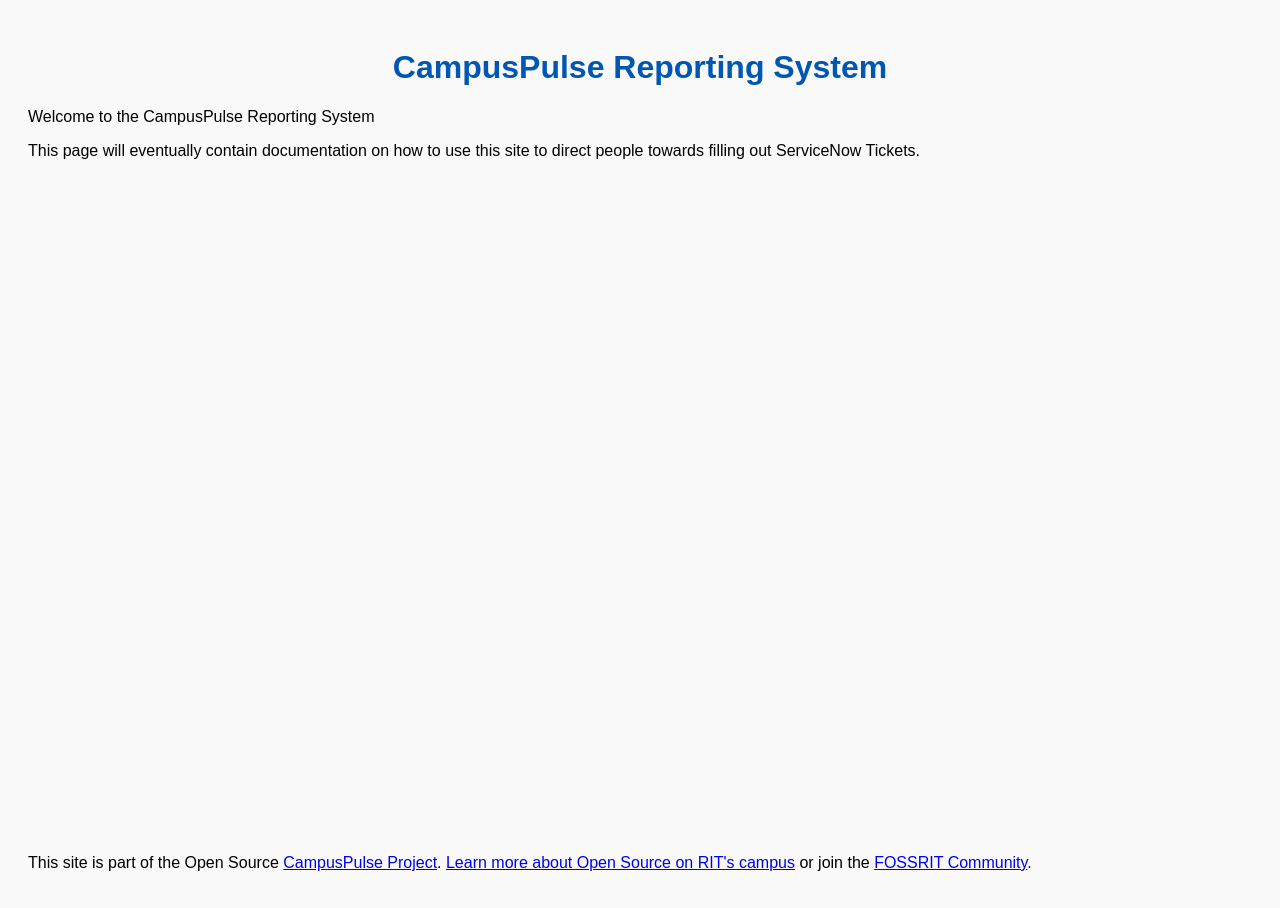
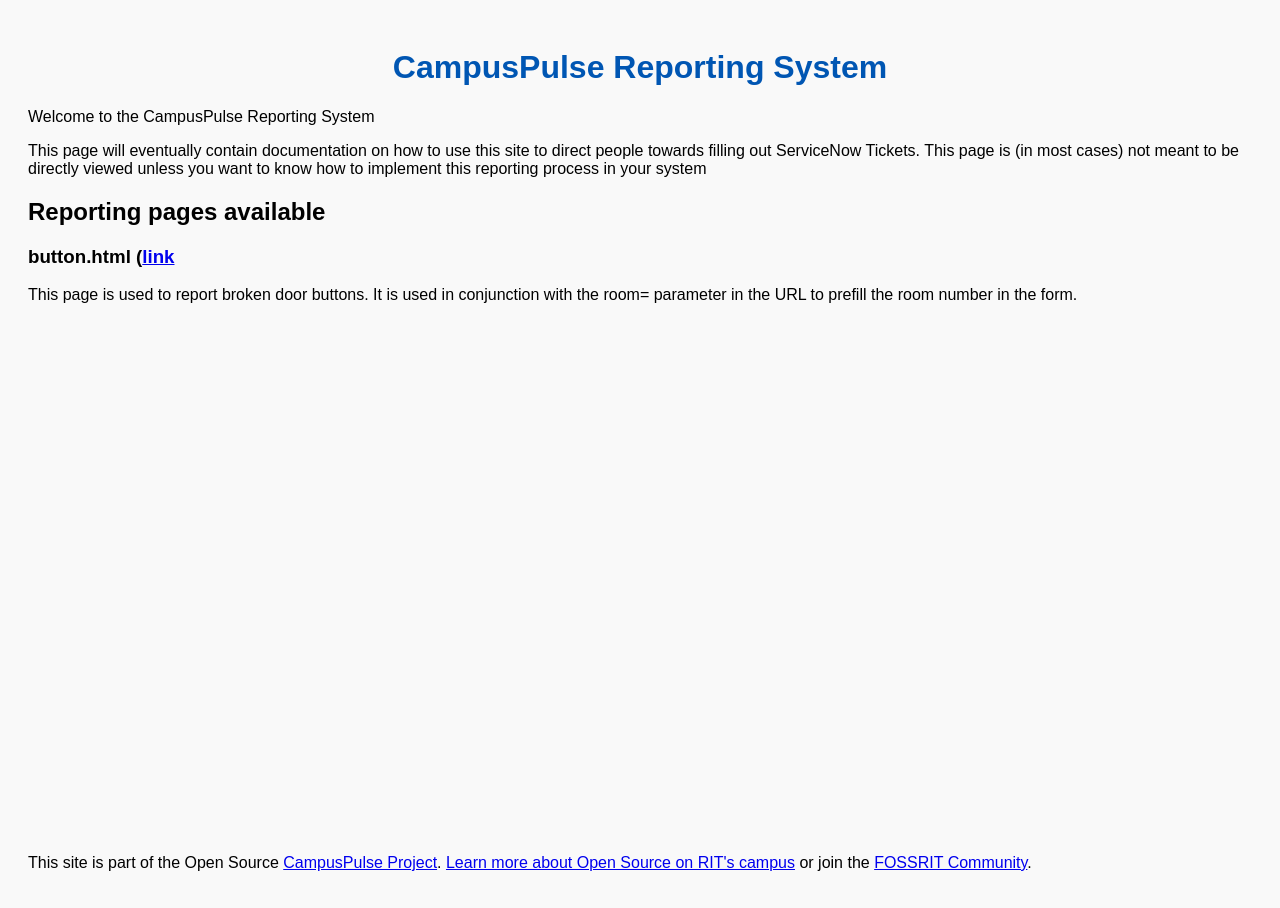
Before and after one commit to CampusPulse/suggest, a Jekyll site: the page built from index.html, in a window 1280 px wide. Built offline with Jekyll 4.4.1, drawn with Linux system fonts in a browser that asks for light colours.

Commit message:
update docs for button page

```diff
--- a/index.html
+++ b/index.html
@@ -5,4 +5,14 @@
 <h1>{{ page.title }}</h1>
 <p>Welcome to the CampusPulse Reporting System</p>
 
-<p>This page will eventually contain documentation on how to use this site to direct people towards filling out ServiceNow Tickets.</p>
+<p>This page will eventually contain documentation on how to use this site to direct people towards filling out ServiceNow Tickets. This page is (in most cases) not meant to be directly viewed unless you want to know how to implement this reporting process in your system</p>
+
+
+
+<h2>Reporting pages available</h2>
+
+<h3>button.html (<a href="{{ "/button.html" | relative_url }}">link</a></h3>
+
+<!-- talk about how this page needs to be used with room= in the url -->
+
+<p>This page is used to report broken door buttons. It is used in conjunction with the room= parameter in the URL to prefill the room number in the form.</p>
```
